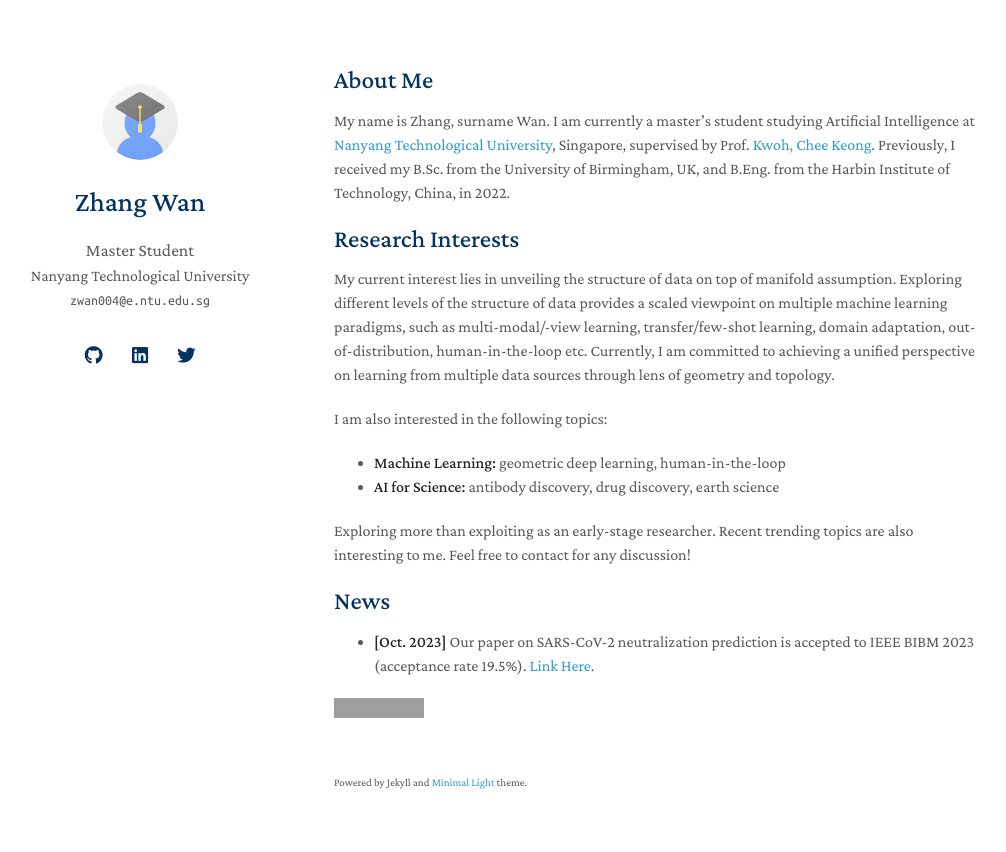
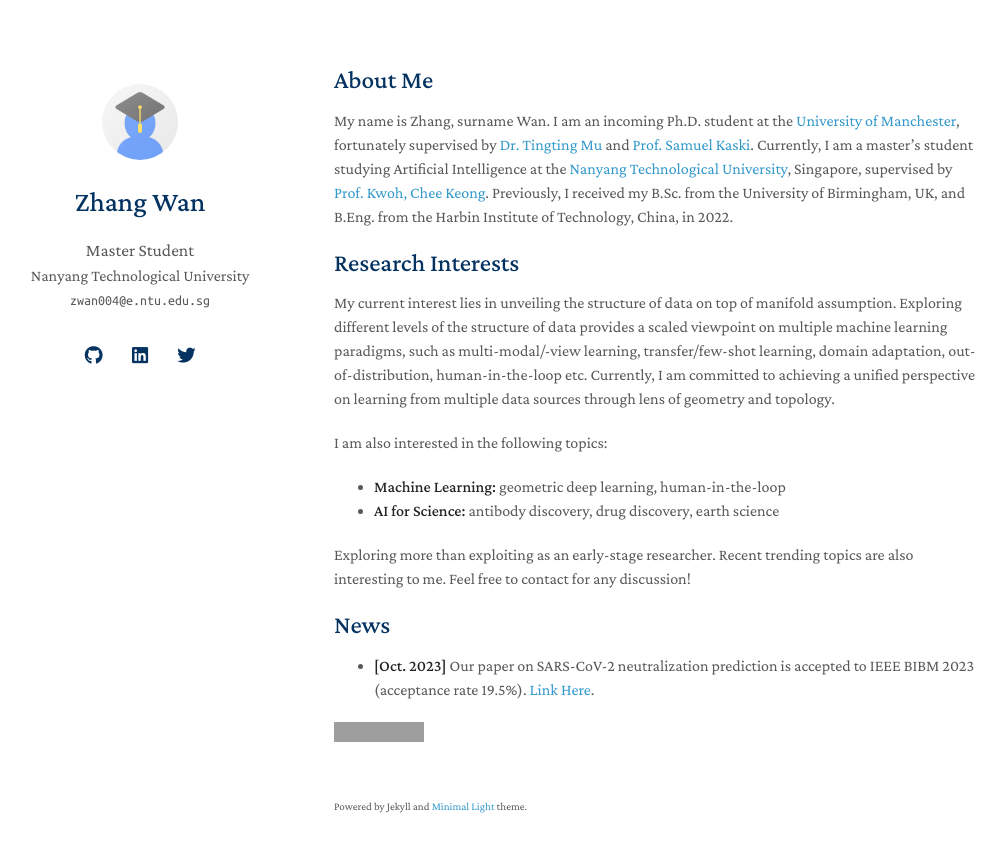
Before and after one commit to ZhangWan-byte/ZhangWan-byte.github.io, a Jekyll site: the page built from index.md, in a window 1280 px wide. Shown: the top 852 px of the page, without its empty margins (136-1142 px from the left). Built offline with Jekyll 4.4.1, drawn with Linux system fonts in a browser that asks for light colours; nearby versions of some CDN libraries; a style sheet for code colours, icons or effects is not loaded; our own code applies the rules of GitHub Pages for plain Markdown files; grey boxes are pictures that could not be loaded.

Commit message:
Update index.md

```diff
--- a/index.md
+++ b/index.md
@@ -4,7 +4,7 @@ layout: homepage
 
 ## About Me
 
-My name is Zhang, surname Wan. I am currently a master's student studying Artificial Intelligence at [Nanyang Technological University](https://www.ntu.edu.sg/), Singapore, supervised by Prof. [Kwoh, Chee Keong](https://personal.ntu.edu.sg/asckkwoh/). Previously, I received my B.Sc. from the University of Birmingham, UK, and B.Eng. from the Harbin Institute of Technology, China, in 2022.
+My name is Zhang, surname Wan. I am an incoming Ph.D. student at the [University of Manchester](https://www.manchester.ac.uk/), fortunately supervised by [Dr. Tingting Mu](https://personalpages.manchester.ac.uk/staff/tingting.mu/Site/About_Me.html) and [Prof. Samuel Kaski](https://scholar.google.com/citations?user=uF6H9jMAAAAJ&hl=en&oi=ao). Currently, I am a master's student studying Artificial Intelligence at the [Nanyang Technological University](https://www.ntu.edu.sg/), Singapore, supervised by [Prof. Kwoh, Chee Keong](https://personal.ntu.edu.sg/asckkwoh/). Previously, I received my B.Sc. from the University of Birmingham, UK, and B.Eng. from the Harbin Institute of Technology, China, in 2022.
 
 ## Research Interests
 
```
